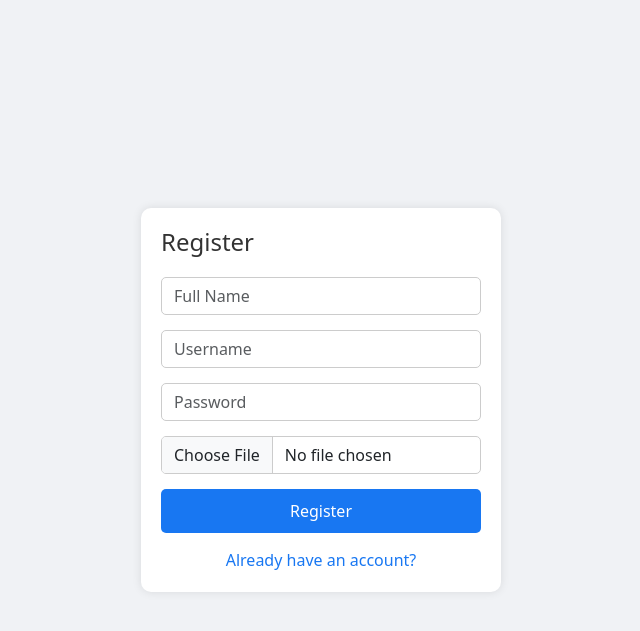
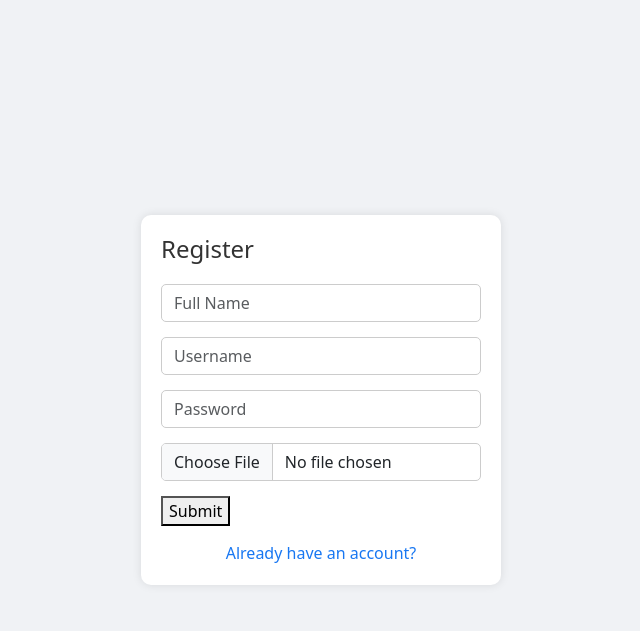
Before and after one commit to akashashupainuly/chating-web, a PHP site: page /signup.php in a window 1280 px wide. Shown: the top 631 px of the page, without its empty margins (319-959 px from the left). Run offline with PHP 8.4, Linux system fonts and the light colour scheme.

Commit message:
Update signup.php

```diff
--- a/signup.php
+++ b/signup.php
@@ -116,7 +116,7 @@
             <input type="text" class="form-control" name="username" placeholder="Username" required>
             <input type="password" class="form-control" name="password" placeholder="Password" required>
             <input type="file" class="form-control file-input" name="profile_photo" accept="image/jpeg, image/png">
-            <button type="submit" class="btn btn-primary">Register</button>
+             <button class="button">Submit</button>
             <a href="login.php" class="signup-link">Already have an account?</a>
         </form>
     </div>
```
